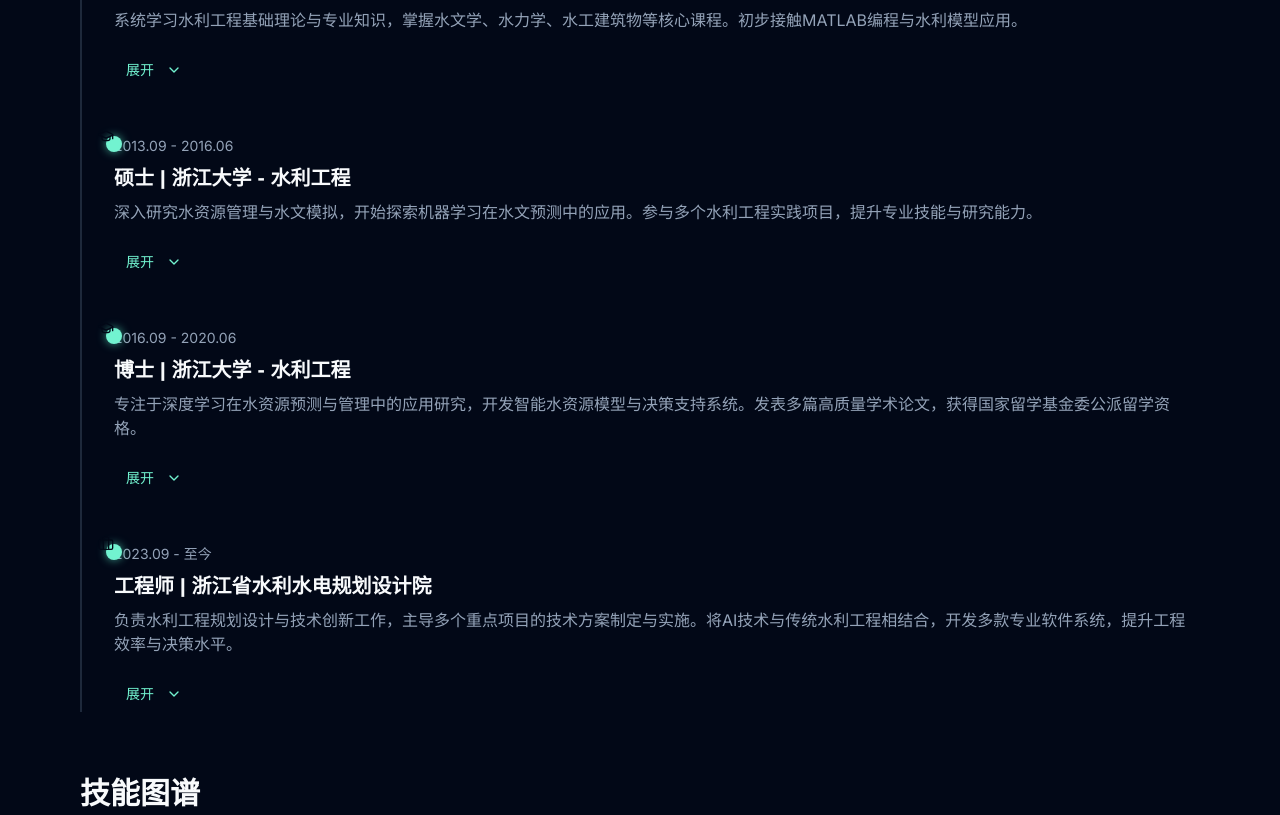
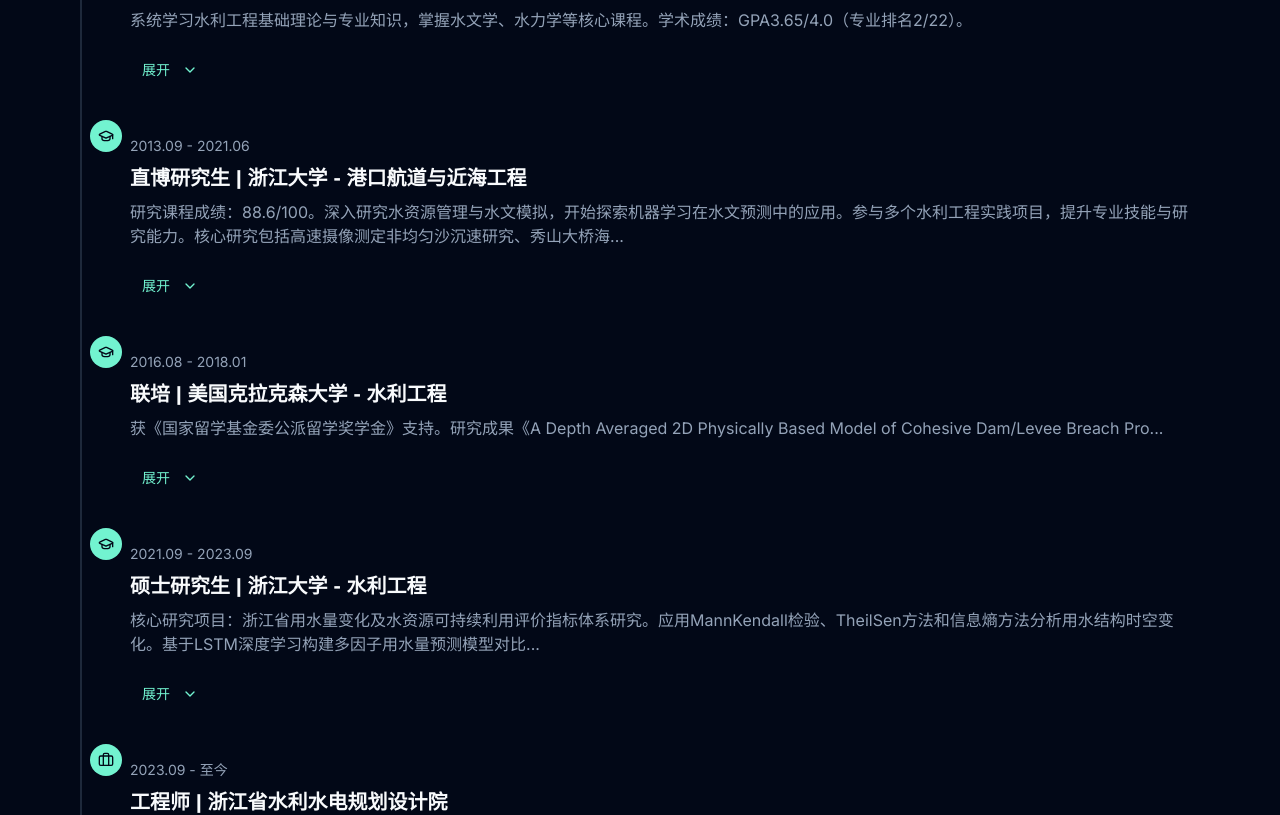
Before and after one commit to zengtianli/web, a Next.js app: page /about in a window 1280 px wide. Shown: the part 580-1395 px from the top of the page. Built offline with nearby package versions, Linux system fonts and the light colour scheme.

Commit message:
new footer time

```diff
--- a/components/timeline.tsx
+++ b/components/timeline.tsx
@@ -11,29 +11,39 @@ const timelineData = [
     title: "本科 | 浙江大学 - 水资源与海洋工程",
     icon: GraduationCap,
     description:
-      "系统学习水利工程基础理论与专业知识，掌握水文学、水力学、水工建筑物等核心课程。初步接触MATLAB编程与水利模型应用。",
+      "系统学习水利工程基础理论与专业知识，掌握水文学、水力学等核心课程。学术成绩：GPA3.65/4.0（专业排名2/22）。",
     skills: ["水文学", "水力学", "MATLAB入门", "工程制图"],
     honors: ["优秀学生一等奖学金", "坤和奖学金二等奖"],
     expanded: false,
   },
   {
-    period: "2013.09 - 2016.06",
-    title: "硕士 | 浙江大学 - 水利工程",
+    period: "2013.09 - 2021.06",
+    title: "直博研究生 | 浙江大学 - 港口航道与近海工程",
     icon: GraduationCap,
     description:
-      "深入研究水资源管理与水文模拟，开始探索机器学习在水文预测中的应用。参与多个水利工程实践项目，提升专业技能与研究能力。",
+      "研究课程成绩：88.6/100。深入研究水资源管理与水文模拟，开始探索机器学习在水文预测中的应用。参与多个水利工程实践项目，提升专业技能与研究能力。核心研究包括高速摄像测定非均匀沙沉速研究、秀山大桥海域潮流数学模型（Delft3D模拟）等。",
     skills: ["水资源系统分析", "Delft3D", "Python基础", "GIS应用"],
     honors: ["三好研究生", "优秀研究生", "优秀团干部"],
     expanded: false,
   },
   {
-    period: "2016.09 - 2020.06",
-    title: "博士 | 浙江大学 - 水利工程",
+    period: "2016.08 - 2018.01",
+    title: "联培 | 美国克拉克森大学 - 水利工程",
     icon: GraduationCap,
     description:
-      "专注于深度学习在水资源预测与管理中的应用研究，开发智能水资源模型与决策支持系统。发表多篇高质量学术论文，获得国家留学基金委公派留学资格。",
-    skills: ["Python (PyTorch/TensorFlow)", "深度学习", "时间序列分析", "水资源优化"],
-    honors: ["国家留学基金委公派留学奖学金", "三好研究生", "优秀研究生"],
+      "获《国家留学基金委公派留学奖学金》支持。研究成果《A Depth Averaged 2D Physically Based Model of Cohesive Dam/Levee Breach Processes》被ASCE环境水资源大会收录并进行报告。",
+    skills: ["物理模型", "大坝/堤防决口过程", "国际学术交流"],
+    honors: ["国家留学基金委公派留学奖学金"],
+    expanded: false,
+  },
+  {
+    period: "2021.09 - 2023.09",
+    title: "硕士研究生 | 浙江大学 - 水利工程",
+    icon: GraduationCap,
+    description:
+      "核心研究项目：浙江省用水量变化及水资源可持续利用评价指标体系研究。应用MannKendall检验、TheilSen方法和信息熵方法分析用水结构时空变化。基于LSTM深度学习构建多因子用水量预测模型对比ARIMA、LSTM和Informer模型在日尺度用水量预测的表现。",
+    skills: ["MannKendall检验", "TheilSen方法", "LSTM", "ARIMA", "Informer"],
+    honors: ["三好研究生", "优秀研究生", "优秀团干部"],
     expanded: false,
   },
   {
@@ -59,11 +69,13 @@ export default function Timeline() {
     <section className="mb-16">
       <h2 className="text-3xl font-bold mb-8">我的历程与技能沉淀</h2>
 
-      <div className="relative pl-8 border-l-2 border-secondary space-y-12">
+      <div className="relative pl-12 border-l-2 border-secondary space-y-12">
         {timeline.map((item, index) => (
           <div key={index} className="relative">
-            <div className="timeline-dot">
-              <item.icon className="h-4 w-4 text-background absolute top-0 left-0 transform -translate-x-1/2 -translate-y-1/2" />
+            <div className="absolute top-0 left-0 w-12 flex items-center justify-center">
+              <div className="bg-accent rounded-full w-8 h-8 flex items-center justify-center absolute transform -translate-x-[3rem]">
+                <item.icon className="h-4 w-4 text-background" />
+              </div>
             </div>
 
             <div className="mb-2 text-sm text-muted-foreground">{item.period}</div>
```
